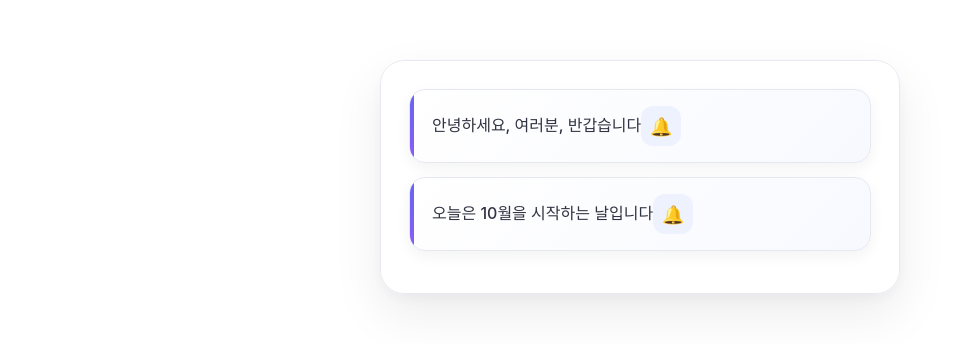
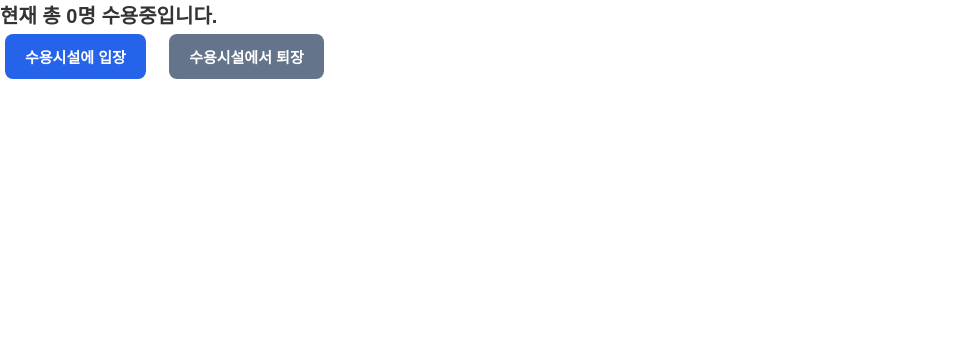
Before and after one commit to Parkhewoo/web2, a React (Create React App) app: page / in a window 1280 px wide. Shown: the top 344 px of the page, without its empty margins (0-962 px from the left). Built offline with nearby package versions, Linux system fonts and the light colour scheme.

Commit message:
7장 훅 함수형컴포넌트에서 상태변화에 따른 렌더링이 필요할 때 사용 useState Hook useRef Hook Custom Hook

```diff
--- /dev/null
+++ b/src/07/01/Counter3.jsx
@@ -0,0 +1,20 @@
+import React, {useEffect, useState} from "react";
+
+
+function Counter3(props) {
+    const [count, setCount] = useState(0);
+
+    // componentDidMount, componentDidUpdate와 비슷하게 작동합니다
+    useEffect(() =>{
+    // 브라우저 API를 사용해서 document의 title을 업데이트합니다.
+        document.title = `총 ${count}번 클릭했습니다.`;
+    });
+    return (
+        <div>
+            <p>총 {count}번 클릭했습니다</p>
+            <button onClick={(() => setCount(count+1))}>클릭</button>
+        </div>
+    );
+}
+
+export default Counter3;
--- /dev/null
+++ b/src/07/02/Accommodate.css
@@ -0,0 +1,70 @@
+/* 전체 컨테이너 */
+div {
+    box-sizing: border-box;
+}
+
+/* Accommodate 컴포넌트의 가장 바깥쪽 div */
+div > p:first-child {
+    margin: 0;
+}
+
+/* 수용시설 카드 */
+div {
+    font-family: Arial, sans-serif;
+}
+
+/* 현재 인원 표시 */
+p {
+    color: #333;
+    font-size: 20px;
+    font-weight: 600;
+    margin-bottom: 20px;
+}
+
+/* 버튼 영역 */
+button {
+    padding: 12px 20px;
+    margin: 5px;
+    border: none;
+    border-radius: 8px;
+    background-color: #4f46e5;
+    color: white;
+    font-size: 15px;
+    font-weight: 600;
+    cursor: pointer;
+    transition: background-color 0.2s ease, transform 0.1s ease;
+}
+
+/* 입장 버튼 */
+button:first-child {
+    background-color: #2563eb;
+}
+
+button:first-child:hover {
+    background-color: #1d4ed8;
+}
+
+/* 퇴장 버튼 */
+button:last-child {
+    background-color: #64748b;
+}
+
+button:last-child:hover {
+    background-color: #475569;
+}
+
+/* 버튼 클릭 효과 */
+button:active {
+    transform: scale(0.96);
+}
+
+/* 정원이 가득 찼을 때 */
+p:last-child {
+    margin-top: 20px;
+    padding: 12px 16px;
+    border-radius: 8px;
+    background-color: #fee2e2;
+    color: #dc2626;
+    font-size: 16px;
+    font-weight: bold;
+}
--- /dev/null
+++ b/src/07/02/Accommodate.jsx
@@ -0,0 +1,35 @@
+import React, {useEffect, useState} from "react";
+import useCounter from "./useCounter";
+import "./Accommodate.css";
+
+
+const MAX_CAPACITY = 10;
+
+function Accommodate() {
+    const [count, increaseCount, decreaseCount] = useCounter(0);
+    const [isFull, setIsFull] = useState(false);
+
+    useEffect(() => {
+        console.log("======useEffect 확인용======");
+        console.log("useEffect 실행됨: 컴포넌트가 마운트될 때, 업데이트될 때");
+        console.log(`isFull: ${isFull}`);
+    });
+
+    useEffect(() => {
+        setIsFull(count >= MAX_CAPACITY);
+        console.log(`Current count value: ${count}`);
+    }, [count]);
+
+    return(
+        <div>
+            <p>{`현재 총 ${count}명 수용중입니다.`}</p>
+            <div>
+                <button onClick={increaseCount}>수용시설에 입장</button> &nbsp;&nbsp;
+                <button onClick={decreaseCount}>수용시설에서 퇴장</button>
+            </div>
+            {isFull && <p>수용시설에 정원이 가득 찼습니다</p>}
+        </div>
+    );
+}
+
+export default Accommodate;
--- /dev/null
+++ b/src/07/02/TextInputWithFocusButton.jsx
@@ -0,0 +1,18 @@
+import React, {useRef} from "react";
+
+function TextInputWithFocusButton() {
+    const inputElement = useRef(null);
+
+    const onButtonClick = () => {
+      inputElement.current.focus();
+    };
+
+    return(
+        <div>
+            <input ref={inputElement} type={"text"} size={20}/>&nbsp;&nbsp;&nbsp;
+            <button onClick={onButtonClick}>Focus the input element</button>
+        </div>
+    );
+}
+
+export default TextInputWithFocusButton;
--- /dev/null
+++ b/src/07/02/useCounter.jsx
@@ -0,0 +1,17 @@
+import React, {useState} from "react";
+
+//Custom Hook(사용자 정의 훅)
+function useCounter(initialValue) {
+    const [count, setCount] = useState(initialValue);
+
+    const increaseCount = () => {
+        setCount((count) => Math.min(count + 1, 10))
+    };
+    const decreaseCount = () => {
+        setCount((count) => Math.max(count - 1, 0))
+    };
+
+    return [count, increaseCount, decreaseCount];
+}
+
+export default useCounter;
--- a/src/index.js
+++ b/src/index.js
@@ -15,14 +15,17 @@ import reportWebVitals from './reportWebVitals';
 // import BookList from "./05/exam02/BookList";
 // import UserInfoList from "./05/exam03/UserInfoList";
 import NotificationList from "./06/NotificationList";
-import "./06/NotificationList.css";
+// import "./06/NotificationList.css";
+// import Counter3 from "./07/01/Counter3";
+// import TextInputWithFocusButton from "./07/02/TextInputWithFocusButton";
+import Accommodate from "./07/02/Accommodate";
 
 
 const root = ReactDOM.createRoot(document.getElementById('root'));
 setInterval(() => {
   root.render(
     <React.StrictMode>
-      <NotificationList/>
+      <Accommodate/>
     </React.StrictMode>
   );
 }, 1000
```
Also changed, not shown: src/07/01/Counter1.jsx (added, +15 -0 lines), src/07/01/Counter2.jsx (added, +15 -0 lines).
